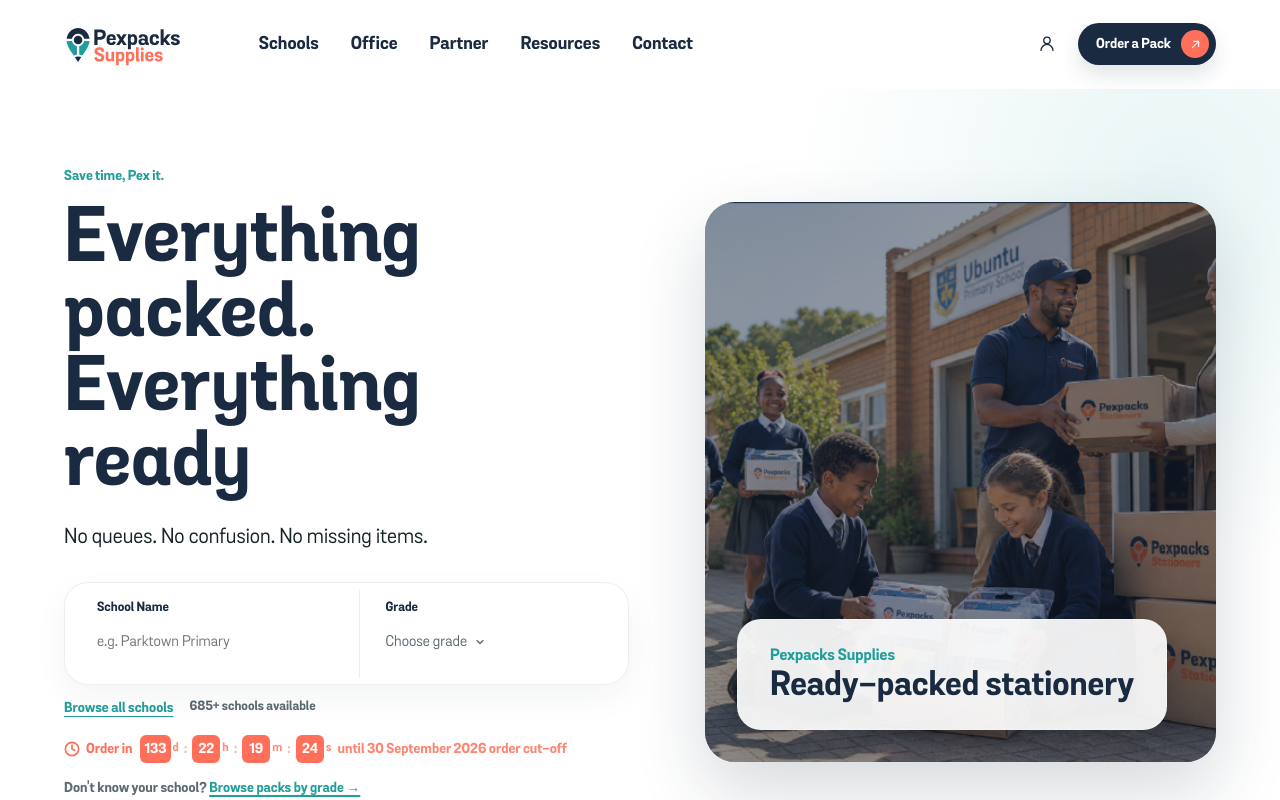
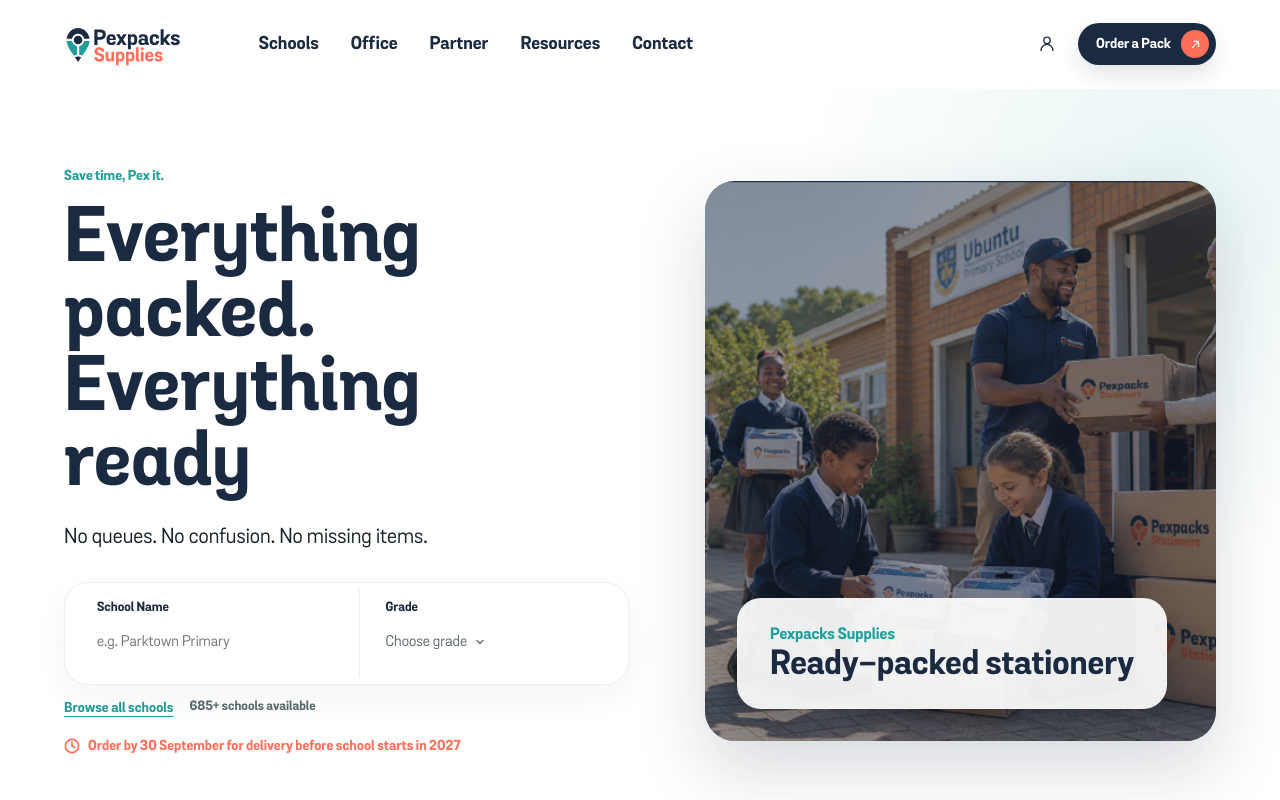
Before and after one commit to mcebisidesigner-spec/pexpacks-supplies, a Next.js app: page / in a window 1280 px wide. Shown: the top 800 px of the page. Built offline with nearby package versions, Linux system fonts and the light colour scheme.

Commit message:
Revert countdown timer, remove grade browse CTA, adjust urgency text

```diff
--- a/app/page.tsx
+++ b/app/page.tsx
@@ -12,7 +12,7 @@ import { whyChoosePexpacks, homepagePacks } from "@/data/packs";
 import { testimonials } from "@/data/testimonials";
 import { TestimonialMarquee } from "@/components/shared/TestimonialMarquee";
 import { MobileStickyCta } from "@/components/shared/MobileStickyCta";
-import { CountdownTimer } from "@/components/shared/CountdownTimer";
+
 import heroStyles from "@/components/marketing/HeroBase.module.css";
 import sectionStyles from "@/components/marketing/MarketingSections.module.css";
 import cardStyles from "@/components/marketing/MarketingCards.module.css";
@@ -109,11 +109,11 @@ export default function HomePage() {
             </p>
             <HeroSearch />
             <p className={heroStyles.urgencyBar}>
-              <CountdownTimer targetDate={new Date("2026-09-30T23:59:59")} />
-            </p>
-            <p className={heroStyles.gradeBrowse}>
-              Don&apos;t know your school?{" "}
-              <a href="/foundation-phase">Browse packs by grade &rarr;</a>
+              <svg width="16" height="16" viewBox="0 0 24 24" fill="none" stroke="currentColor" strokeWidth="2.5" strokeLinecap="round" strokeLinejoin="round">
+                <circle cx="12" cy="12" r="10" />
+                <polyline points="12 6 12 12 16 14" />
+              </svg>
+              Order by 30 September for delivery before school starts in 2027
             </p>
           </div>
 
--- a/components/marketing/BackToSchoolQuiz.tsx
+++ b/components/marketing/BackToSchoolQuiz.tsx
@@ -181,7 +181,7 @@ export function BackToSchoolQuiz() {
       <div className={styles.inner}>
         <div className={styles.copy}>
           <p className={styles.eyebrow}>30-second check</p>
-          <h2 id="readiness-quiz-heading">Are you fully prepared for Day 1?</h2>
+          <h2 id="readiness-quiz-heading">Are you prepared for Day 1?</h2>
           <span>
             Answer three quick questions and get a personalized checklist plus a
             5% first-pack discount code.
--- a/components/marketing/HeroBase.module.css
+++ b/components/marketing/HeroBase.module.css
@@ -210,25 +210,6 @@
   flex-shrink: 0;
 }
 
-.gradeBrowse {
-  margin: 14px 0 0;
-  font-size: 14px;
-  color: var(--pex-text-muted);
-  font-weight: 600;
-}
-
-.gradeBrowse a {
-  color: var(--pex-keppel);
-  font-weight: 800;
-  text-decoration: underline;
-  text-underline-offset: 3px;
-  text-decoration-thickness: 1.5px;
-  transition: opacity 0.2s;
-}
-
-.gradeBrowse a:hover {
-  opacity: 0.7;
-}
 
 @media (max-width: 1080px) {
   .heroInner,
--- a/components/shared/CountdownTimer.module.css
+++ /dev/null
@@ -1,63 +0,0 @@
-.countdown {
-  display: inline-flex;
-  align-items: center;
-  gap: 6px;
-  flex-wrap: wrap;
-}
-
-.label {
-  font-weight: 700;
-  margin-right: 2px;
-}
-
-.block {
-  display: inline-flex;
-  align-items: center;
-  gap: 2px;
-}
-
-.num {
-  display: inline-flex;
-  align-items: center;
-  justify-content: center;
-  min-width: 28px;
-  height: 28px;
-  padding: 0 4px;
-  border-radius: 6px;
-  background: var(--pex-coral);
-  color: var(--pex-bg);
-  font-size: 14px;
-  font-weight: 800;
-  font-variant-numeric: tabular-nums;
-  line-height: 1;
-}
-
-.unit {
-  font-size: 12px;
-  font-weight: 700;
-  opacity: 0.8;
-}
-
-.sep {
-  font-weight: 700;
-  opacity: 0.5;
-  margin: 0 -1px;
-}
-
-.suffix {
-  font-weight: 600;
-  opacity: 0.85;
-}
-
-@media (max-width: 480px) {
-  .suffix {
-    width: 100%;
-    margin-top: 2px;
-  }
-
-  .num {
-    min-width: 24px;
-    height: 24px;
-    font-size: 12px;
-  }
-}
--- a/components/shared/CountdownTimer.tsx
+++ /dev/null
@@ -1,71 +0,0 @@
-"use client";
-
-import { useState, useEffect } from "react";
-import styles from "./CountdownTimer.module.css";
-
-function getTimeUntil(target: Date) {
-  const diff = target.getTime() - Date.now();
-  if (diff <= 0) return { days: 0, hours: 0, minutes: 0, seconds: 0 };
-  return {
-    days: Math.floor(diff / (1000 * 60 * 60 * 24)),
-    hours: Math.floor((diff / (1000 * 60 * 60)) % 24),
-    minutes: Math.floor((diff / (1000 * 60)) % 60),
-    seconds: Math.floor((diff / 1000) % 60),
-  };
-}
-
-const pad = (n: number) => String(n).padStart(2, "0");
-
-export function CountdownTimer({ targetDate }: { targetDate: Date }) {
-  const [time, setTime] = useState(() => getTimeUntil(targetDate));
-
-  useEffect(() => {
-    const timer = setInterval(() => {
-      setTime(getTimeUntil(targetDate));
-    }, 1000);
-    return () => clearInterval(timer);
-  }, [targetDate]);
-
-  return (
-    <span
-      className={styles.countdown}
-      aria-label="Order countdown to 30 September 2026"
-    >
-      <svg
-        width="16"
-        height="16"
-        viewBox="0 0 24 24"
-        fill="none"
-        stroke="currentColor"
-        strokeWidth="2.5"
-        strokeLinecap="round"
-        strokeLinejoin="round"
-        aria-hidden="true"
-      >
-        <circle cx="12" cy="12" r="10" />
-        <polyline points="12 6 12 12 16 14" />
-      </svg>
-      <span className={styles.label}>Order in</span>
-      <span className={styles.block}>
-        <span className={styles.num}>{pad(time.days)}</span>
-        <span className={styles.unit}>d</span>
-      </span>
-      <span className={styles.sep}>:</span>
-      <span className={styles.block}>
-        <span className={styles.num}>{pad(time.hours)}</span>
-        <span className={styles.unit}>h</span>
-      </span>
-      <span className={styles.sep}>:</span>
-      <span className={styles.block}>
-        <span className={styles.num}>{pad(time.minutes)}</span>
-        <span className={styles.unit}>m</span>
-      </span>
-      <span className={styles.sep}>:</span>
-      <span className={styles.block}>
-        <span className={styles.num}>{pad(time.seconds)}</span>
-        <span className={styles.unit}>s</span>
-      </span>
-      <span className={styles.suffix}>until 30 September 2026 order cut-off</span>
-    </span>
-  );
-}
```
